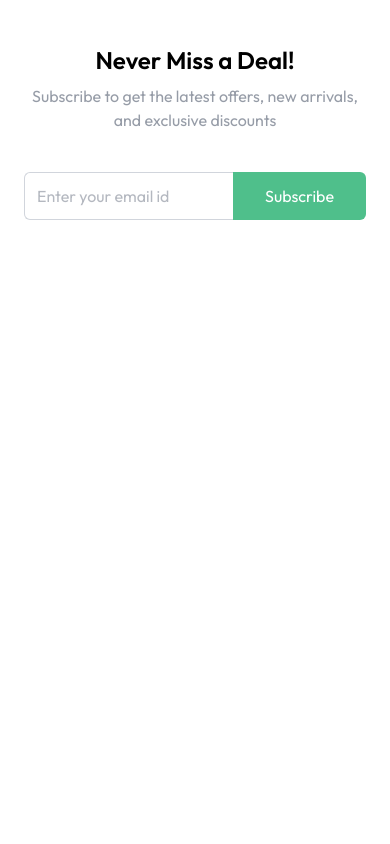
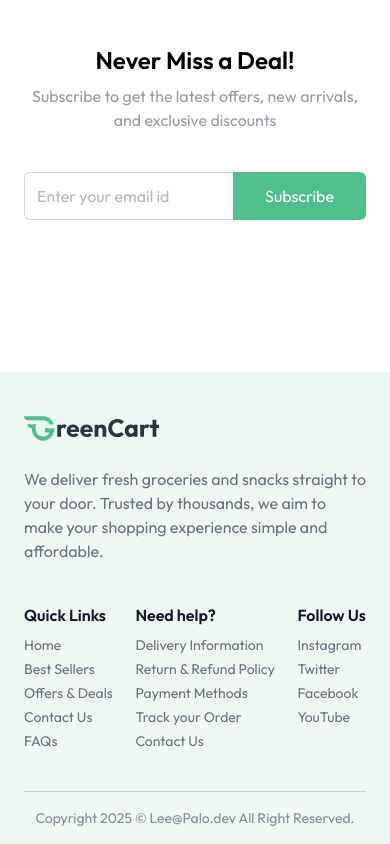
Before and after one commit to leemutai/GreenGro, a React (Vite) app in the folder client/: page / in a window 390 px wide. Shown: the part 2651-3495 px from the top of the page. Before the commit the page ends 2927 px from the top, so only its background shows below. Built offline with nearby package versions, Linux system fonts and the light colour scheme.

Commit message:
feat: added responsive Footer component with dynamic year and link sections

```diff
--- a/client/src/App.jsx
+++ b/client/src/App.jsx
@@ -3,6 +3,7 @@
 import { Route, Routes, useLocation } from "react-router-dom";
 import Home from "./pages/Home";
 import { Toaster } from "react-hot-toast";
+import Footer from "./components/Footer";
 
 const App = () => {
   const isSellerPath = useLocation().pathname.includes("/seller");
@@ -20,6 +21,7 @@
           <Route path="/" element={<Home />} />
         </Routes>
       </div>
+      {!isSellerPath && <Footer />}
     </div>
   );
 };
--- /dev/null
+++ b/client/src/components/Footer.jsx
@@ -0,0 +1,45 @@
+import { assets, footerLinks } from "../assets/assets";
+
+const Footer = () => {
+  return (
+    <div className="px-6 md:px-16 lg:px-24 xl:px-32 mt-24 bg-primary/10">
+      <div className="flex flex-col md:flex-row items-start justify-between gap-10 py-10 border-b border-gray-500/30 text-gray-500">
+        <div>
+          <img
+            className="w-34 md:w-32"
+            src={assets.logo}
+            alt="dummyLogoColored"
+          />
+          <p className="max-w-[410px] mt-6">
+            We deliver fresh groceries and snacks straight to your door. Trusted
+            by thousands, we aim to make your shopping experience simple and
+            affordable.
+          </p>
+        </div>
+        <div className="flex flex-wrap justify-between w-full md:w-[45%] gap-5">
+          {footerLinks.map((section, index) => (
+            <div key={index}>
+              <h3 className="font-semibold text-base text-gray-900 md:mb-5 mb-2">
+                {section.title}
+              </h3>
+              <ul className="text-sm space-y-1">
+                {section.links.map((link, i) => (
+                  <li key={i}>
+                    <a href={link.url} className="hover:underline transition">
+                      {link.text}
+                    </a>
+                  </li>
+                ))}
+              </ul>
+            </div>
+          ))}
+        </div>
+      </div>
+      <p className="py-4 text-center text-sm md:text-base text-gray-500/80">
+        Copyright {new Date().getFullYear()} © Lee@Palo.dev All Right Reserved.
+      </p>
+    </div>
+  );
+};
+
+export default Footer;
```
